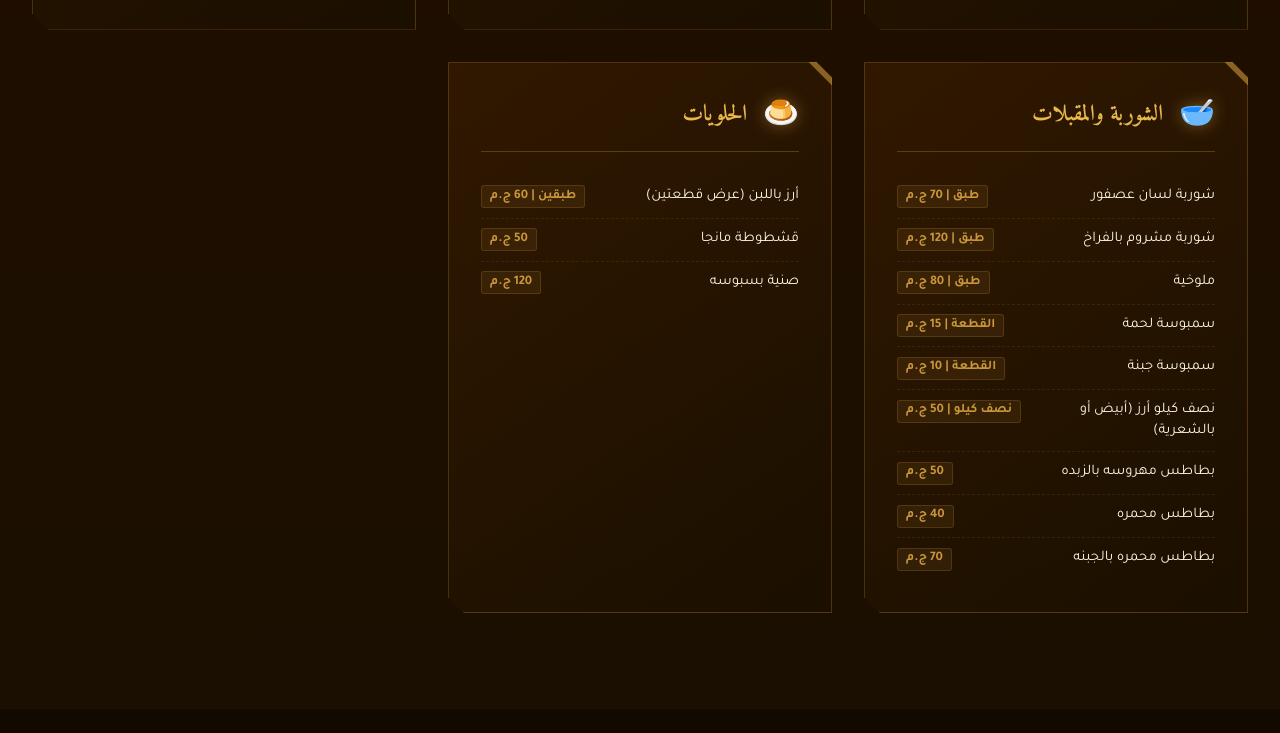
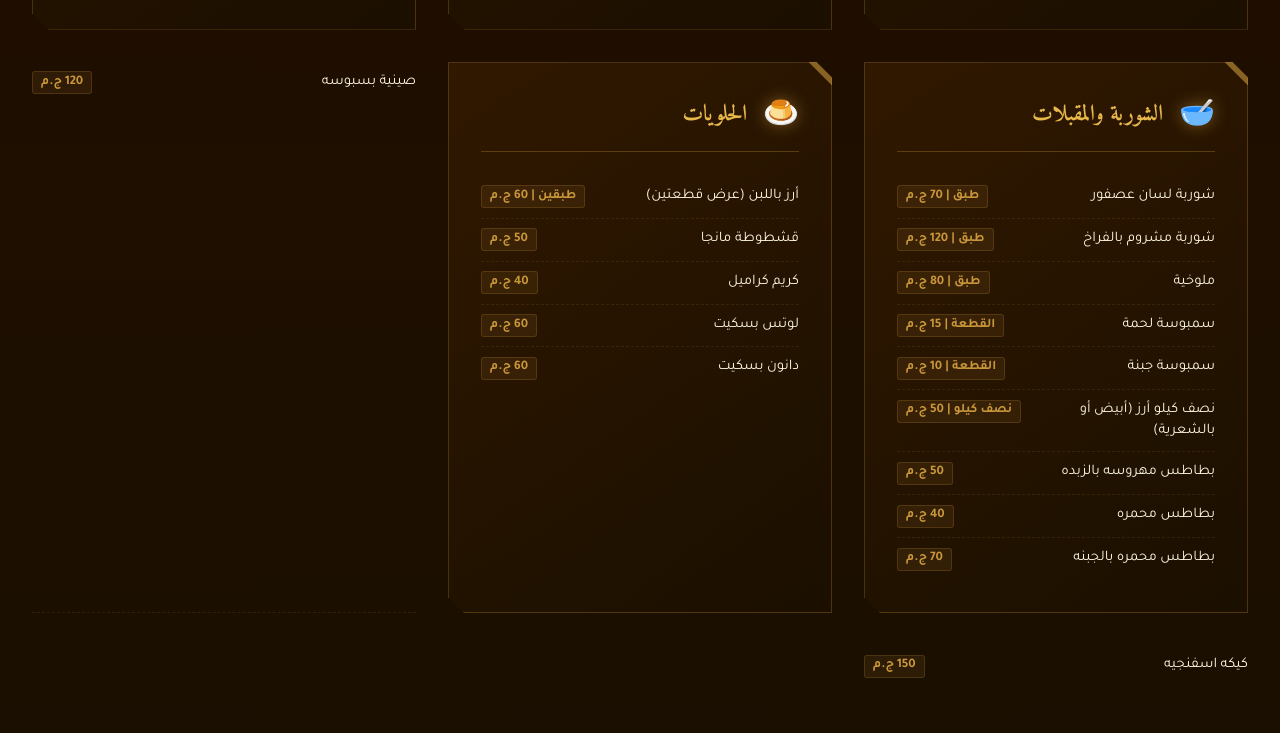
Before and after one commit to primedash34-oss/PrimeDash, a plain HTML site: page index.html in a window 1280 px wide. Shown: the part 1847-2580 px from the top of the page. Drawn offline with Linux system fonts and the light colour scheme.

Commit message:
Update index.html

```diff
--- a/index.html
+++ b/index.html
@@ -831,12 +831,28 @@
         <span class="item-price">50 ج.م</span>
       </div>
       <div class="menu-item">
-        <span class="item-name">صنية بسبوسه</span>
+        <span class="item-name">كريم كراميل</span>
+        <span class="item-price"> 40 ج.م</span>
+      </div>
+       <div class="menu-item">
+        <span class="item-name">لوتس بسكيت</span>
+        <span class="item-price"> 60 ج.م</span>
+      </div>
+       <div class="menu-item">
+        <span class="item-name">دانون بسكيت </span>
+        <span class="item-price"> 60 ج.م</span>
+      </div>
+    </div>
+     <div class="menu-item">
+        <span class="item-name">صينية بسبوسه</span>
         <span class="item-price"> 120 ج.م</span>
       </div>
-    </div>
+     <div class="menu-item">
+        <span class="item-name">كيكه اسفنجيه</span>
+        <span class="item-price"> 150 ج.م</span>
+      </div>
+  </div>
 
-  </div>
 </section>
 
 <section id="about">
```
